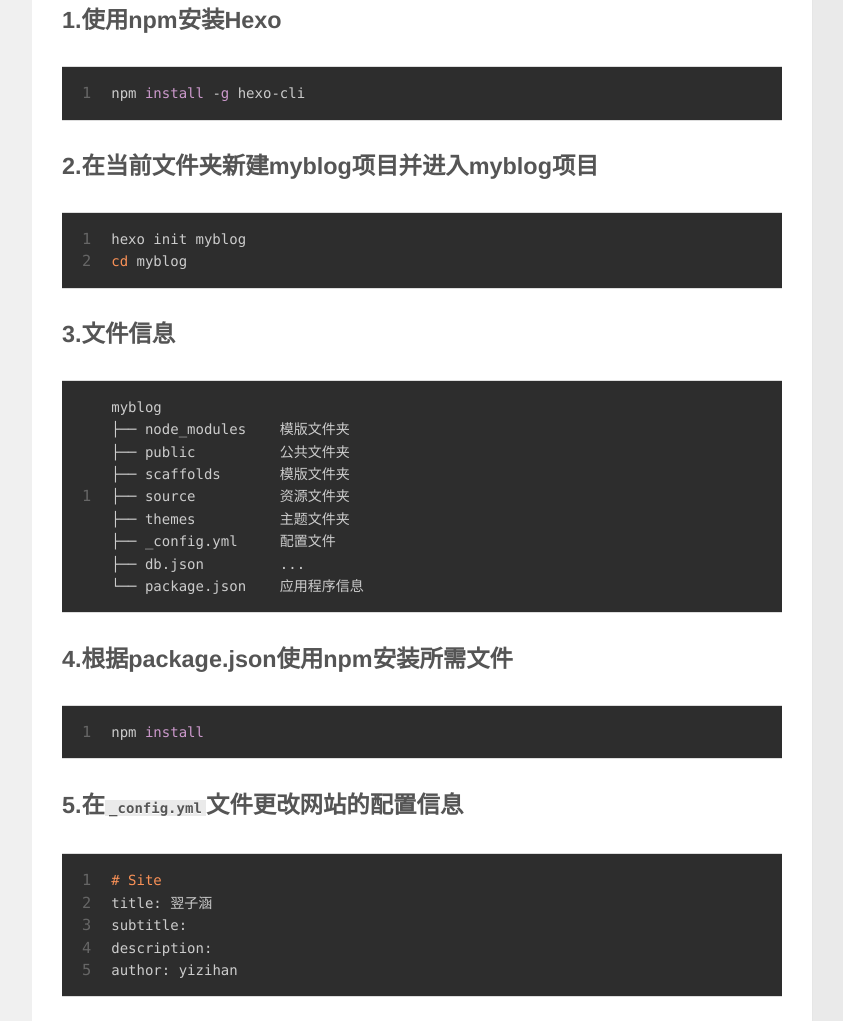
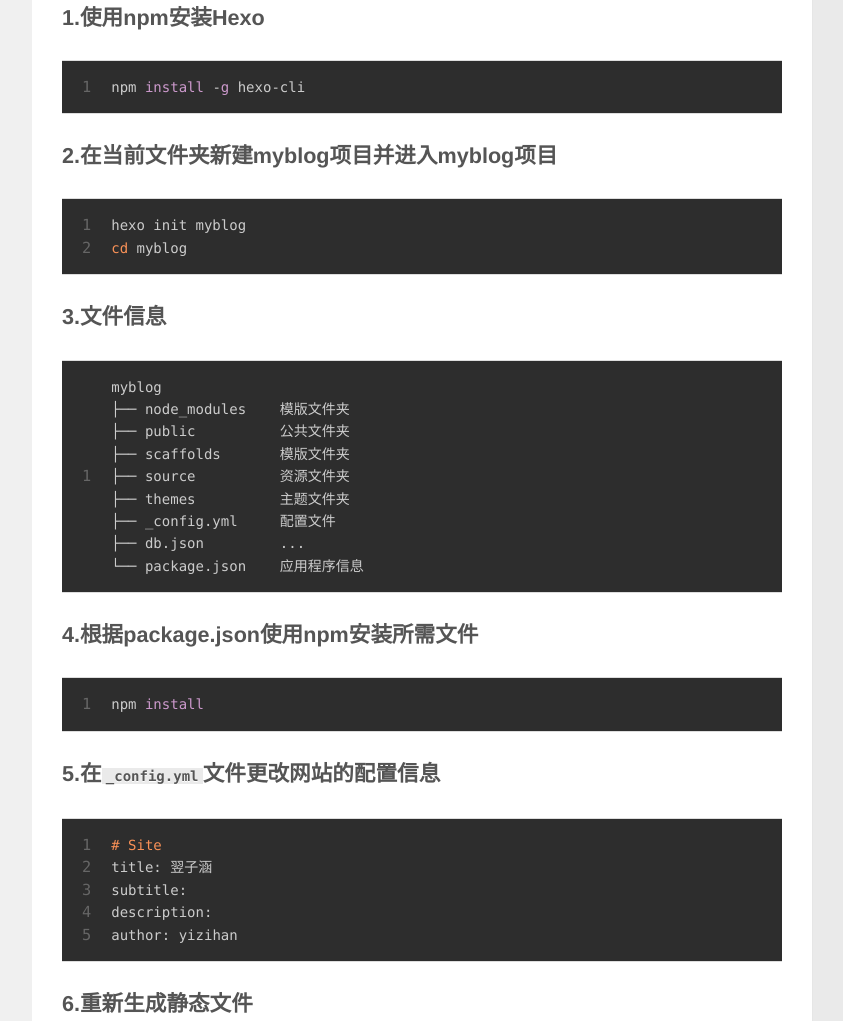
Before and after one commit to yizihan/yizihan.github.io, a plain HTML site: page 2015/11/23/Hexo/index.html in a window 1280 px wide. Shown: the part 775-1796 px from the top of the page, without its empty margins (388-1231 px from the left). Drawn offline with nearby package versions, Linux system fonts and the light colour scheme; a web font is replaced by a local one.

Commit message:
Hexo Blog

```diff
--- a/2015/11/23/Hexo/index.html
+++ b/2015/11/23/Hexo/index.html
@@ -20,7 +20,7 @@
 2.在当前文件夹新建myblog项目并进入myblog项目12hexo init myblogcd myblog
 3.文件信息1myblog&amp;#10;&amp;#9500;&amp;#9472;&amp;#9472; node_modules    &amp;#27169;&amp;#29256;&amp;#25991;&amp;#20214;&amp;#22841;&amp;#10;&amp;#95">
 <meta property="og:image" content="http://yoursite.com/Hexo.png">
-<meta property="og:updated_time" content="2015-11-23T11:31:28.960Z">
+<meta property="og:updated_time" content="2015-11-23T11:32:27.745Z">
 <meta name="twitter:card" content="summary">
 <meta name="twitter:title" content="Hexo">
 <meta name="twitter:description" content="1.使用npm安装Hexo1npm install -g hexo-cli
@@ -116,20 +116,20 @@
       </p>
       <div class="article-entry" itemprop="articleBody">
         <p><img src="Hexo.png" alt=""></p>
-<h3 id="1-使用npm安装Hexo">1.使用npm安装Hexo</h3><figure class="highlight sql"><table><tr><td class="gutter"><pre><span class="line">1</span><br></pre></td><td class="code"><pre><span class="line">npm <span class="operator"><span class="keyword">install</span> -<span class="keyword">g</span> hexo-cli</span></span><br></pre></td></tr></table></figure>
-<h3 id="2-在当前文件夹新建myblog项目并进入myblog项目">2.在当前文件夹新建myblog项目并进入myblog项目</h3><figure class="highlight bash"><table><tr><td class="gutter"><pre><span class="line">1</span><br><span class="line">2</span><br></pre></td><td class="code"><pre><span class="line">hexo init myblog</span><br><span class="line"><span class="built_in">cd</span> myblog</span><br></pre></td></tr></table></figure>
-<h3 id="3-文件信息">3.文件信息</h3><figure class="highlight"><table><tr><td class="gutter"><pre><span class="line">1</span><br></pre></td><td class="code"><pre><span class="line">myblog&#10;&#9500;&#9472;&#9472; node_modules    &#27169;&#29256;&#25991;&#20214;&#22841;&#10;&#9500;&#9472;&#9472; public          &#20844;&#20849;&#25991;&#20214;&#22841;&#10;&#9500;&#9472;&#9472; scaffolds       &#27169;&#29256;&#25991;&#20214;&#22841;&#10;&#9500;&#9472;&#9472; source          &#36164;&#28304;&#25991;&#20214;&#22841;&#10;&#9500;&#9472;&#9472; themes          &#20027;&#39064;&#25991;&#20214;&#22841;&#10;&#9500;&#9472;&#9472; _config.yml     &#37197;&#32622;&#25991;&#20214;&#10;&#9500;&#9472;&#9472; db.json         ...&#10;&#9492;&#9472;&#9472; package.json    &#24212;&#29992;&#31243;&#24207;&#20449;&#24687;</span><br></pre></td></tr></table></figure>
-<h3 id="4-根据package-json使用npm安装所需文件">4.根据package.json使用npm安装所需文件</h3><figure class="highlight cmake"><table><tr><td class="gutter"><pre><span class="line">1</span><br></pre></td><td class="code"><pre><span class="line">npm <span class="keyword">install</span></span><br></pre></td></tr></table></figure>
-<h3 id="5-在_config-yml文件更改网站的配置信息">5.在<code>_config.yml</code>文件更改网站的配置信息</h3><figure class="highlight avrasm"><table><tr><td class="gutter"><pre><span class="line">1</span><br><span class="line">2</span><br><span class="line">3</span><br><span class="line">4</span><br><span class="line">5</span><br></pre></td><td class="code"><pre><span class="line"><span class="preprocessor"># Site</span></span><br><span class="line"><span class="label">title:</span> 翌子涵</span><br><span class="line"><span class="label">subtitle:</span></span><br><span class="line"><span class="label">description:</span></span><br><span class="line"><span class="label">author:</span> yizihan</span><br></pre></td></tr></table></figure>
+<h4 id="1-使用npm安装Hexo">1.使用npm安装Hexo</h4><figure class="highlight sql"><table><tr><td class="gutter"><pre><span class="line">1</span><br></pre></td><td class="code"><pre><span class="line">npm <span class="operator"><span class="keyword">install</span> -<span class="keyword">g</span> hexo-cli</span></span><br></pre></td></tr></table></figure>
+<h4 id="2-在当前文件夹新建myblog项目并进入myblog项目">2.在当前文件夹新建myblog项目并进入myblog项目</h4><figure class="highlight bash"><table><tr><td class="gutter"><pre><span class="line">1</span><br><span class="line">2</span><br></pre></td><td class="code"><pre><span class="line">hexo init myblog</span><br><span class="line"><span class="built_in">cd</span> myblog</span><br></pre></td></tr></table></figure>
+<h4 id="3-文件信息">3.文件信息</h4><figure class="highlight"><table><tr><td class="gutter"><pre><span class="line">1</span><br></pre></td><td class="code"><pre><span class="line">myblog&#10;&#9500;&#9472;&#9472; node_modules    &#27169;&#29256;&#25991;&#20214;&#22841;&#10;&#9500;&#9472;&#9472; public          &#20844;&#20849;&#25991;&#20214;&#22841;&#10;&#9500;&#9472;&#9472; scaffolds       &#27169;&#29256;&#25991;&#20214;&#22841;&#10;&#9500;&#9472;&#9472; source          &#36164;&#28304;&#25991;&#20214;&#22841;&#10;&#9500;&#9472;&#9472; themes          &#20027;&#39064;&#25991;&#20214;&#22841;&#10;&#9500;&#9472;&#9472; _config.yml     &#37197;&#32622;&#25991;&#20214;&#10;&#9500;&#9472;&#9472; db.json         ...&#10;&#9492;&#9472;&#9472; package.json    &#24212;&#29992;&#31243;&#24207;&#20449;&#24687;</span><br></pre></td></tr></table></figure>
+<h4 id="4-根据package-json使用npm安装所需文件">4.根据package.json使用npm安装所需文件</h4><figure class="highlight cmake"><table><tr><td class="gutter"><pre><span class="line">1</span><br></pre></td><td class="code"><pre><span class="line">npm <span class="keyword">install</span></span><br></pre></td></tr></table></figure>
+<h4 id="5-在_config-yml文件更改网站的配置信息">5.在<code>_config.yml</code>文件更改网站的配置信息</h4><figure class="highlight avrasm"><table><tr><td class="gutter"><pre><span class="line">1</span><br><span class="line">2</span><br><span class="line">3</span><br><span class="line">4</span><br><span class="line">5</span><br></pre></td><td class="code"><pre><span class="line"><span class="preprocessor"># Site</span></span><br><span class="line"><span class="label">title:</span> 翌子涵</span><br><span class="line"><span class="label">subtitle:</span></span><br><span class="line"><span class="label">description:</span></span><br><span class="line"><span class="label">author:</span> yizihan</span><br></pre></td></tr></table></figure>
 <h4 id="6-重新生成静态文件">6.重新生成静态文件</h4><figure class="highlight gcode"><table><tr><td class="gutter"><pre><span class="line">1</span><br></pre></td><td class="code"><pre><span class="line">hexo <span class="keyword">ge</span><span class="label">nerate</span></span><br></pre></td></tr></table></figure>
 <h3 id="7-重新启动服务器">7.重新启动服务器</h3><figure class="highlight axapta"><table><tr><td class="gutter"><pre><span class="line">1</span><br></pre></td><td class="code"><pre><span class="line">hexo <span class="keyword">server</span></span><br></pre></td></tr></table></figure>
 <h3 id="8-新建一篇文章">8.新建一篇文章</h3><figure class="highlight actionscript"><table><tr><td class="gutter"><pre><span class="line">1</span><br></pre></td><td class="code"><pre><span class="line">hexo <span class="keyword">new</span> 第一篇文章</span><br></pre></td></tr></table></figure>
 <h3 id="9-给文章添加标签">9.给文章添加标签</h3><figure class="highlight haml"><table><tr><td class="gutter"><pre><span class="line">1</span><br><span class="line">2</span><br><span class="line">3</span><br></pre></td><td class="code"><pre><span class="line">tags:</span><br><span class="line">-<span class="ruby"> 前端</span><br><span class="line"></span>-<span class="ruby"> 后端</span></span><br></pre></td></tr></table></figure>
 <h3 id="10-给文章添加分类(子分类）">10.给文章添加分类(子分类）</h3><figure class="highlight haml"><table><tr><td class="gutter"><pre><span class="line">1</span><br><span class="line">2</span><br><span class="line">3</span><br></pre></td><td class="code"><pre><span class="line">categories:</span><br><span class="line">-<span class="ruby"> 技术</span><br><span class="line"></span>-<span class="ruby"> javascript</span></span><br></pre></td></tr></table></figure>
 <h3 id="11-下载安装网站主题">11.下载安装网站主题</h3><figure class="highlight crmsh"><table><tr><td class="gutter"><pre><span class="line">1</span><br><span class="line">2</span><br></pre></td><td class="code"><pre><span class="line">git <span class="keyword">clone</span> <span class="title">https</span>://github.com/ppoffice/hexo-theme-hueman.git themes/hueman</span><br><span class="line">// 将主题代码下载到theme/hueman文件夹</span><br></pre></td></tr></table></figure>
-<h2 id="12-部署">12.部署</h2><p>在myblog文件夹内是安装插件<br><figure class="highlight tex"><table><tr><td class="gutter"><pre><span class="line">1</span><br></pre></td><td class="code"><pre><span class="line">C:<span class="command">\Users</span><span class="command">\DELL</span><span class="command">\myblog</span>&gt;npm install hexo-deployer-git --save</span><br></pre></td></tr></table></figure></p>
+<h3 id="12-部署">12.部署</h3><p>在myblog文件夹内是安装插件<br><figure class="highlight tex"><table><tr><td class="gutter"><pre><span class="line">1</span><br></pre></td><td class="code"><pre><span class="line">C:<span class="command">\Users</span><span class="command">\DELL</span><span class="command">\myblog</span>&gt;npm install hexo-deployer-git --save</span><br></pre></td></tr></table></figure></p>
 <p>修改配置<br><figure class="highlight less"><table><tr><td class="gutter"><pre><span class="line">1</span><br><span class="line">2</span><br><span class="line">3</span><br><span class="line">4</span><br><span class="line">5</span><br></pre></td><td class="code"><pre><span class="line"><span class="attribute">deploy</span>:</span><br><span class="line">  <span class="attribute">type</span>: git</span><br><span class="line">  <span class="attribute">repo</span>: git<span class="variable">@github</span>.<span class="attribute">com</span>:yizihan/yizihan.github.io.git</span><br><span class="line">  <span class="attribute">branch</span>: master</span><br><span class="line">  <span class="attribute">message</span>: Hexo Blog</span><br></pre></td></tr></table></figure></p>
-<h2 id="13-提交部署">13.提交部署</h2><figure class="highlight tex"><table><tr><td class="gutter"><pre><span class="line">1</span><br><span class="line">2</span><br><span class="line">3</span><br></pre></td><td class="code"><pre><span class="line">C:<span class="command">\Users</span><span class="command">\DELL</span><span class="command">\myblog</span>&gt;hexo generate --deploy</span><br><span class="line">...</span><br><span class="line">INFO Deploy done: git</span><br></pre></td></tr></table></figure>
+<h4 id="13-提交部署">13.提交部署</h4><figure class="highlight tex"><table><tr><td class="gutter"><pre><span class="line">1</span><br><span class="line">2</span><br><span class="line">3</span><br></pre></td><td class="code"><pre><span class="line">C:<span class="command">\Users</span><span class="command">\DELL</span><span class="command">\myblog</span>&gt;hexo generate --deploy</span><br><span class="line">...</span><br><span class="line">INFO Deploy done: git</span><br></pre></td></tr></table></figure>
       </div>
       <footer class="article-footer">
         <a data-url="http://yoursite.com/2015/11/23/Hexo/" data-id="cihbuojog00027ogi26lua4ki" class="article-share-link"><i class="fa fa-share"></i>分享到</a>
```
